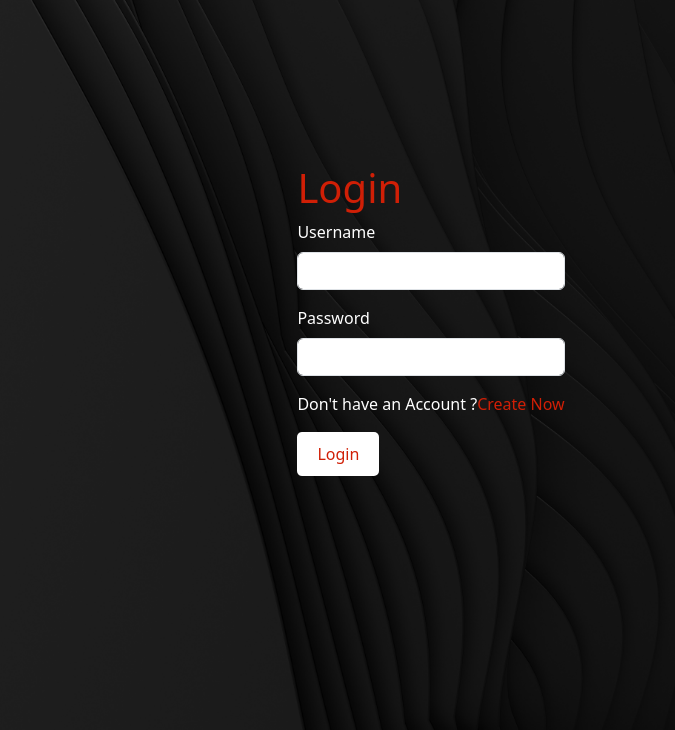
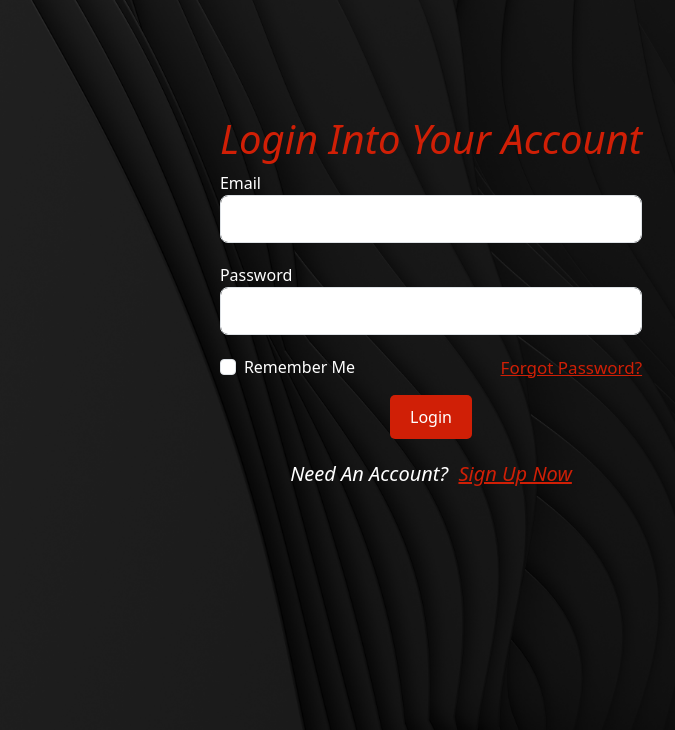
Before and after one commit to HoodaHashem/PassGuard, a Flask app: page /login in a window 1280 px wide. Shown: the part 70-800 px from the top of the page, without its empty margins (209-884 px from the left). Run offline with Flask 3, Linux system fonts and the light colour scheme.

Commit message:
front-end completed!

```diff
--- a/WebApp/app.py
+++ b/WebApp/app.py
@@ -1,5 +1,6 @@
-from flask import Flask, render_template, url_for
+from flask import Flask, render_template, url_for, redirect, flash
 from forms import RegistrationForm, LoginForm
+
 
 app = Flask(__name__)
 app.config['SECRET_KEY'] = '2a67f7d6ba6bb5c0e829e3a4f99237f7'
@@ -18,14 +19,23 @@ def Getintouch():
 def about():
     return render_template('About.html' , footer=True)
 
-@app.route('/login')
+@app.route('/login' , methods=['GET', 'POST'])
 def login():
     form = LoginForm()
+    if form.validate_on_submit():
+        if form.email.data == 'admin@admin.com' and form.password.data == 'admin':
+            flash('You have been logged in!', 'success')
+            return redirect(url_for('home'))
+        else:
+            flash('Login Unsuccessful. Please check username and password', 'danger')
     return render_template('login.html' , footer=False, form=form)
 
-@app.route('/signup')
+@app.route('/signup', methods=['GET', 'POST'])
 def signup():
     form = RegistrationForm()
+    if form.validate_on_submit():
+        flash(f'Account created for {form.username.data}!', 'success')
+        return redirect(url_for('home'))
     return render_template('signup.html' , footer=False, form=form)
 
 
--- a/WebApp/static/home.css
+++ b/WebApp/static/home.css
@@ -178,7 +178,10 @@ footer {
     color: var(--main-color);
     font-size: 50px;
     font-style: italic;
+    display: flex;
+    align-items: center;
 }
+
 
 .learnmore {
     color: var(--main-color);
--- a/WebApp/static/login.css
+++ b/WebApp/static/login.css
@@ -74,7 +74,8 @@ header nav ul li a:hover{
 }
 
 .loginw {
-  color: var(--main-color);
+    color: var(--main-color);
+    font-style: italic;
 }
 
 .btn.btn-primary{
@@ -85,6 +86,8 @@ header nav ul li a:hover{
     border-radius: 5px;
     cursor: pointer;
     transition: 0.5s;
+    display: block;
+    margin: 0 auto;
 }
 
 .btn.btn-primary:hover{
@@ -97,38 +100,42 @@ header nav ul li a:hover{
     text-decoration: none;
 }
 
-footer {
+.para {
+    font-size: 20px;
+    font-style: italic;
+    margin-top: 20px;
     display: flex;
     justify-content: center;
-    align-items: center;
-    position: fixed;
-    bottom: 0;
-    left: 0;
-    right: 0;
+
 }
 
-.container2 {
-    padding: 20px;
-    align-items: center;
-    text-align: center;
+#signbtn{
+    margin-top: 15px;
+    display: flex;
+    justify-content: center;
+}
+#submit{
+    background-color: var(--main-color);
     color: #fff;
+    padding: 10px 20px;
+    border: none;
+    border-radius: 5px;
+    cursor: pointer;
+    transition: 0.3s;
+}
+#submit:hover{
+    background-color: #fff;
+    color: var(--main-color);
+}
+.form-group {
+    margin-bottom: 20px;
 }
 
-.social-links {
-    list-style-type: none;
-    padding: 0;
-}
-
-.social-links li {
-    display: inline;
-    margin: 0 10px;
-}
-
-.social-links a {
-    text-decoration: none;
+#signin{
     color: var(--main-color);
 }
 
-.Author {
+#forgot {
     color: var(--main-color);
+    font-size: 17px;
 }
--- a/WebApp/templates/layout.html
+++ b/WebApp/templates/layout.html
@@ -5,9 +5,9 @@
 <body>
   <header>
     <div class="container">
-      <a href="home" class="logo">
+      <a href="{{ url_for('home') }}" class="logo">
           <img src="/static/images/logo.png" alt="logo">
-          <li><a class='passele' href="home">PassGuard</a></li>
+          <li><a class='passele' href="{{ url_for('home') }}">PassGuard</a></li>
       </a>
       <nav>
         {% block nav %}
@@ -16,6 +16,15 @@
     </div>
   </header>
   <div class="container">
+    {% with messages = get_flashed_messages(with_categories=true) %}
+      {% if messages %}
+        {% for category, message in messages %}
+          <div class="alert alert-{{ category }}">
+            {{ message }}
+          </div>
+        {% endfor %}
+      {% endif %}
+    {% endwith %}
     {% block content %}{% endblock %}
   </div>
   <script src="https://cdn.jsdelivr.net/npm/bootstrap@5.3.3/dist/js/bootstrap.bundle.min.js" integrity="sha384-YvpcrYf0tY3lHB60NNkmXc5s9fDVZLESaAA55NDzOxhy9GkcIdslK1eN7N6jIeHz" crossorigin="anonymous"></script>
--- a/WebApp/templates/login.html
+++ b/WebApp/templates/login.html
@@ -12,31 +12,58 @@
 {% block nav %}
 <nav>
   <ul>
-    <li><a href="home">Home</a></li>
-    <li><a href="about">About PassGuard</a></li>
-    <li><a href="Getintouch">Get in touch</a></li>
-    <li><a class="active" href="login">Login</a></li>
-    <li><a href="signup">Create An Account</a></li>
+    <li><a href="{{ url_for('home') }}">Home</a></li>
+    <li><a href="{{ url_for('about') }}">About PassGuard</a></li>
+    <li><a href="{{ url_for('Getintouch') }}">Get in touch</a></li>
+    <li><a class="active" href="{{ url_for('login') }}">Login</a></li>
+    <li><a href="{{ url_for('signup') }}">Create An Account</a></li>
   </ul>
 </nav>
 {% endblock %}
 {% block content %}
 <div class="container1">
   <div class="login">
-    <h1 class="loginw">Login</h1>
-    <form action="/login" method="post">
-      <div class="mb-3">
-        <label for="username" class="form-label">Username</label>
-        <input type="text" class="form-control" id="username" name="username">
+    <h1 class="loginw">Login Into Your Account</h1>
+    <form action="" method="POST">
+      {{ form.hidden_tag() }}
+      <fieldset class="form-group">
+        <div class="form-group">
+          {{ form.email.label(class="form-control-label") }}
+          {% if form.email.errors %}
+            {{ form.email(class="form-control form-control-lg is-invalid") }}
+            <div class="invalid-feedback">
+              {% for error in form.email.errors %}
+                <span>{{ error }}</span>
+              {% endfor %}
             </div>
-      <div class="mb-3">
-        <label for="password" class="form-label">Password</label>
-        <input type="password" class="form-control" id="password" name="password">
+          {% else %}
+            {{ form.email(class="form-control form-control-lg") }}
+          {% endif %}
         </div>
-      <div class="mb-3">
-        <label for="password" class="lol">Don't have an Account ?<a class="create-link" href="/templates/create.html">Create Now</a></label>
+        <div class="form-group">
+          {{ form.password.label(class="form-control-label") }}
+          {{ form.password(class="form-control form-control-lg") }}
         </div>
-      <button type="submit" class="btn btn-primary">Login</button>
+        <div class="form-check">
+          <div class="d-flex justify-content-between">
+            <div>
+              {{ form.remember(class="form-check-input") }}
+              {{ form.remember.label(class="form-check-label") }}
+            </div>
+            <div>
+              <small class="text-muted">
+                <a id="forgot" href="#">Forgot Password?</a>
+              </small>
+            </div>
+          </div>
+        </div>
+        <div id="signbtn" class="form-group">
+          {{ form.submit(class="btn btn-outline-info") }}
+        </div>
+        <div>
+          <p class="para">Need An Account? &nbsp;<a id="signin" href="{{ url_for('signup') }}">Sign Up Now</a></p>
+        </div>
+        </fieldset>
         </form>
         </div>
         </div>
```
Also changed, not shown: WebApp/static/signup.css (+7 -0 lines), WebApp/templates/About.html (+5 -5 lines), WebApp/templates/Getintouch.html (+7 -7 lines), WebApp/templates/home.html (+9 -9 lines), WebApp/templates/signup.html (+42 -6 lines), 1 other file. Lines whose indentation alone changed are shown as unchanged.
